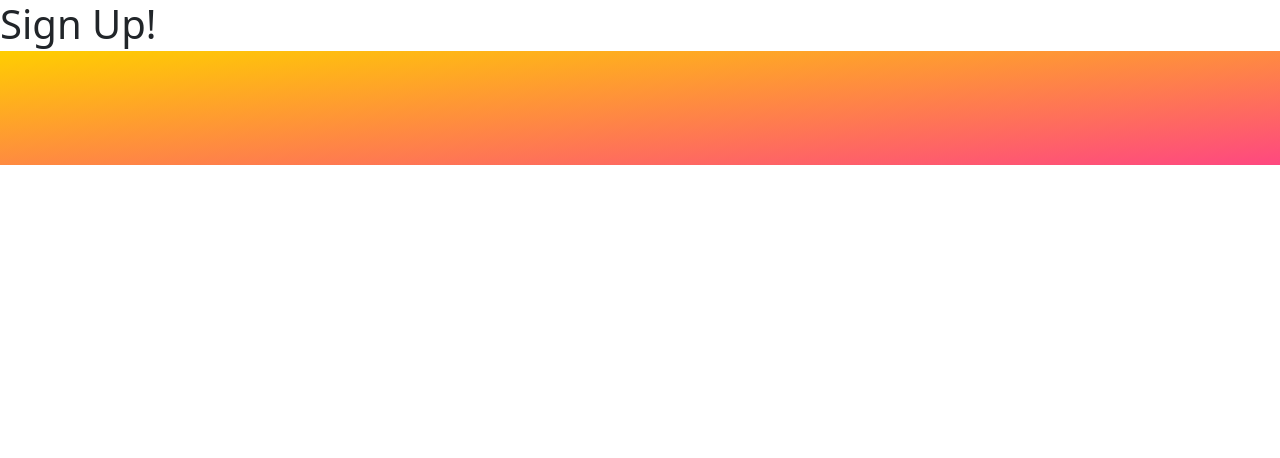
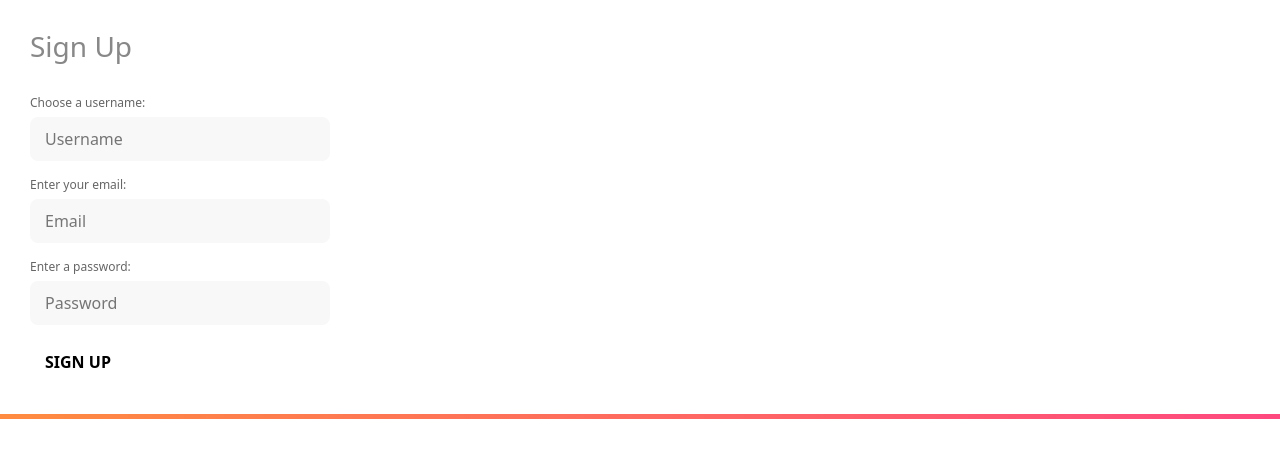
Before and after one commit to Entenduu/InstagramClone, a React (Create React App) app: page /signup in a window 1280 px wide. Shown: the top 458 px of the page. Built offline with nearby package versions, Linux system fonts and the light colour scheme.

Commit message:
login page now reroutes to sign up page again

```diff
--- a/src/App.js
+++ b/src/App.js
@@ -14,7 +14,6 @@ function App() {
   const [error, setError] = useState("")
 
   const handleLogin = details => {
-    console.log(details)
 
     if (details.email == adminUser.email && details.password == adminUser.password){
       setUser({
@@ -38,7 +37,7 @@ function App() {
       </Route>
 
       <Route path="/signup" >
-        <SignUp />
+        <SignUp handleLogin={handleLogin} />
       </Route>
 
 
--- a/src/components/Login.js
+++ b/src/components/Login.js
@@ -40,6 +40,8 @@ function Login({ handleLogin, error}) {
               <input type="password" name="password" id='password' placeholder='Password' onChange={e => setDetails({...details, password: e.target.value})} value={details.password}/>
             </div>
             <input type="submit" value="LOG IN" />
+            <br></br>
+            <button className='button' onClick={() => sendToSignUp()}>No account? No Problem, Register here!</button>
           </div>
         </form>
     </div>
--- a/src/components/SignUp.js
+++ b/src/components/SignUp.js
@@ -1,27 +1,41 @@
-import React from 'react'
+import {React, useState} from 'react'
 import { useHistory } from 'react-router-dom'
 
-function SignUp() {
+function SignUp({handleLogin}) {
   const history = useHistory()
+
+  const [newUserDetails, setNewUserDetails] = useState({name: "", email: "", password: ""})
+
+  const submitHandler = e => {
+    e.preventDefault();
+
+    handleLogin(newUserDetails)
+  }
 
   function sendToFeed() {
     history.push('/feed')
 }
   return (
     <div className='sign-up-form'>
-      <h1>Sign Up!</h1>
-      <form>
-        <label for='email'>Email:</label>
-          <input type='email' name="email" placeholder='Email'/>
-          <br/>
-        <label for="username">Username:</label>
-          <input type="text" id="username" name="username" placeholder='Username'/>
-          <br/>
-        <label for='password'>Password:</label>
-          <input type='password' name='password' placeholder='Password'/>
-          <br/>
-          <button onClick={() => sendToFeed()}>submit</button>
-      </form>
+
+        <form onSubmit={submitHandler}>
+          <div className='form-inner'>
+            <h2>Sign Up</h2>
+            <div className='form-group'>
+              <label htmlFor="name">Choose a username:</label>
+              <input type="text" name="name" id='name' placeholder='Username' onChange={e => setNewUserDetails({...newUserDetails, name: e.target.value})} value={newUserDetails.name}/>
+            </div>
+            <div className='form-group'>
+              <label htmlFor="email">Enter your email:</label>
+              <input type="email" name="email" id='email' placeholder='Email' onChange={e => setNewUserDetails({...newUserDetails, email: e.target.value})} value={newUserDetails.email}/>
+            </div>
+            <div className='form-group'>
+              <label htmlFor="password">Enter a password:</label>
+              <input type="password" name="password" id='password' placeholder='Password' onChange={e => setNewUserDetails({...newUserDetails, password: e.target.value})} value={newUserDetails.password}/>
+            </div>
+            <input type="submit" value="SIGN UP" onClick={() =>sendToFeed()}/>
+          </div>
+        </form>
 
     </div>
   )
--- a/src/styles.css
+++ b/src/styles.css
@@ -99,3 +99,18 @@ form .form-inner input[type="submit"]:hover {
     justify-content: center;
     background-color: beige;
 }
+
+form button {
+    display: inline-block;
+    padding: 10px 15px;
+    border-radius: 8px;
+    background-size: 200%;
+    background-position: 0%;
+    transition: 0.4s;
+    font-weight: 500;
+    cursor: pointer;
+}
+
+form button:hover {
+    color: #FE4880;
+}
```
